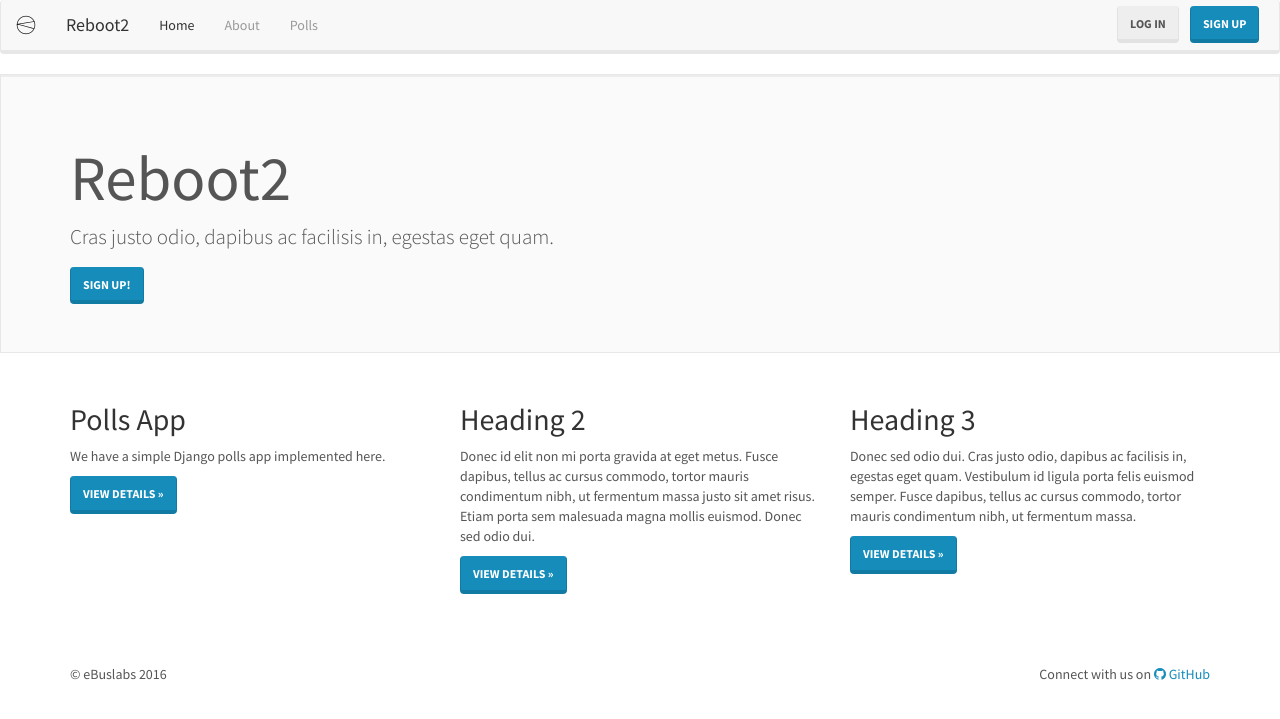
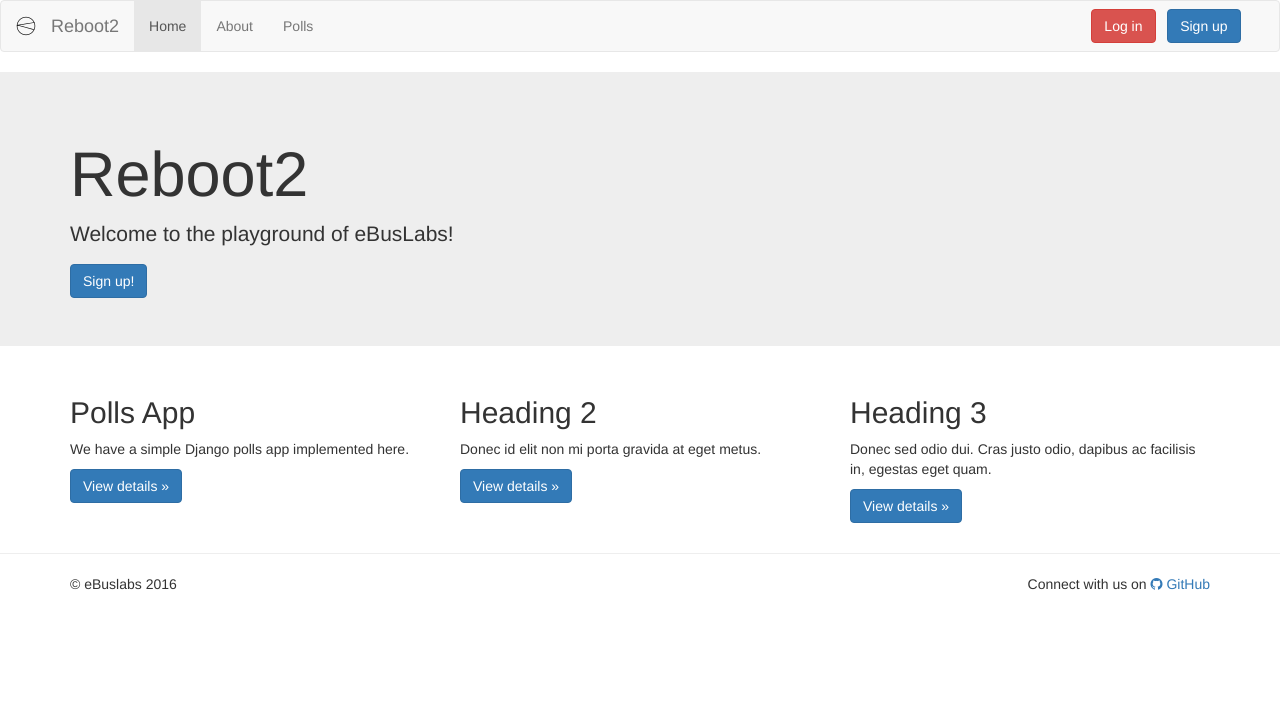
Before and after one commit to eBusLabs/reboot2, a Django app: template src/templates/home.html in a window 1280 px wide. Shown: the top 719 px of the page. Run offline with Django 3.2, Linux system fonts and the light colour scheme; the template is opened without the code that fills it, so the values that code supplies are empty; some libraries are stand-ins or nearby versions.

Commit message:
various template fixes

```diff
--- a/src/templates/admin/base_site.html
+++ b/src/templates/admin/base_site.html
@@ -11,6 +11,4 @@
   <a class="btn btn-default" href="{% url 'home' %}"><span class="glyphicon glyphicon-transfer" aria-hidden="true"></span> Switch to Site</a>
 {% endblock %}
 
-{% block extrahead %}{{ block.super }}
-  <link href="{% static 'site/css/main.css' %}" rel="stylesheet">
-{% endblock %}
+{% block extrahead %}{{ block.super }}{% endblock %}
--- a/src/templates/base.html
+++ b/src/templates/base.html
@@ -13,11 +13,12 @@
     <title>{% block title %}{% include "_brandname.html" %} :: {% endblock %}</title>
 
     <!-- Bootstrap core CSS -->
-    <link href="{% static 'bootstrap/css/bootstrap.min.css' %}" rel="stylesheet">
+    <link rel="stylesheet" href="https://maxcdn.bootstrapcdn.com/bootstrap/3.3.6/css/bootstrap.min.css" >
     <link rel="stylesheet" href="https://maxcdn.bootstrapcdn.com/font-awesome/4.5.0/css/font-awesome.min.css">
 
     <!-- Custom tags for the head tag -->
-    {% block extrahead %}{% endblock extrahead %}
+    {% block extrahead %}
+    {% endblock extrahead %}
 
     <!-- HTML5 shim and Respond.js IE8 support of HTML5 elements and media queries -->
     <!--[if lt IE 9]>
@@ -30,6 +31,7 @@
 
     {% block navbar %}
     <nav class="navbar navbar-default">
+      <div class="container-fluid">
         <div class="navbar-header">
 	        <button type="button" class="navbar-toggle" data-toggle="collapse" data-target=".navbar-collapse">
 				<span class="sr-only">Toggle navigation</span>
@@ -41,27 +43,21 @@
             <a class="navbar-brand" href="{% url 'home' %}"><img src="{% static 'site/img/logo.png' %}" alt="logo"></a>
             <a class="navbar-brand" href="{% url 'home' %}">{% include "_brandname.html" %}</a>
             {% endblock %}
-
         </div>
         {% block navbar-menu %}
         <div class="collapse navbar-collapse">
-          <ul class="nav navbar-nav">
-            {% block navbar-left %}{% endblock %}
-          </ul>
-          <ul class="nav navbar-nav navbar-right">
-            {% block navbar-right %}
+        	<ul class="nav navbar-nav">{% block navbar-left %}{% endblock %}</ul>
+          	<ul class="nav navbar-nav navbar-right">{% block navbar-right %}
             	{% if user.is_authenticated %}
                 	{% if user.is_staff %}
                 		<li><a href="{% url 'admin:index' %}">Admin</a></li>
                 	{% endif %}
                 	<li class="dropdown">
-                    <a href="#" class="dropdown-toggle profile-menu" data-toggle="dropdown">
-			<img src="{% thumbnail user.profile.picture|default:'default_profile.png' 30x30 crop %}" alt="" />
-			{{ user.get_full_name|truncatechars:20 }}
-			<span class="caret"></span>
-		    </a>
-
-                  <ul class="dropdown-menu" role="menu">
+	                    <a href="#" class="dropdown-toggle" data-toggle="dropdown" role="button">
+						<img src="{% thumbnail user.profile.picture|default:'default_profile.png' 20x20 crop %}" alt="" />
+						&nbsp;&nbsp;{{ user.get_full_name|truncatechars:20 }}
+						<span class="caret"></span></a>
+						<ul class="dropdown-menu">
 						  <li><a href="{% url 'profiles:show_self' %}">Profile</a></li>
 						  <li><a href="{% url 'accounts:logout' %}">Logout</a></li>
 						</ul>
@@ -72,39 +68,28 @@
             </ul>
         </div><!--/.nav-collapse -->
         {% endblock %}
+        </div> <!-- .comtainer-fluid -->
     </nav>
     {% endblock navbar %}
 
     {% block messages %}
       {% if messages %}
         {% for message in messages %}
-          <div class="alert alert-{{ message.tags }}">  <!-- singular -->
-            <a class="close" data-dismiss="alert">×</a>
+          <div class="alert alert-{{ message.tags }} alert-dismissible" role="alert">
+           <button type="button" class="close" data-dismiss="alert"><span aria-hidden="true">&times;</span></button>
             {{ message|safe }}
           </div>
         {% endfor %}
       {% endif %}
     {% endblock %}
 
-    {% block splash %}
-    {% endblock splash %}
+    {% block splash %}{% endblock splash %}
 
-    {% block container %}
-    <div class="container">
-
-      <div class="starter-template">
-        <h1>New Project</h1>
-        <p class="lead">Use this document as a way to quickly start any new project.<br> All you get is this text and a mostly barebones HTML document.</p>
-      </div>
-
-    </div><!-- /.container -->
-    {% endblock container %}
+    {% block container %}{% endblock container %}
 
     <!-- Site footer -->
     {% block footer %}
-    <br><br><br>
-      <!-- Some social button for contact will do -->
-      <a name="contact"></a>
+    <hr>
     <div class="container">
     	<div class="footer">
         	<div class="row">
@@ -112,8 +97,7 @@
 	            	<p>&copy; eBuslabs {% now 'Y' %}</p>
 	          	</div>
 	          	<div class="col-lg-6 text-right">
-            Connect with us on
-            <a href="https://github.com/eBusLabs/reboot2"><i class="fa fa-github"></i> GitHub</a>
+	            	Connect with us on <a href="https://github.com/eBusLabs/reboot2"><i class="fa fa-github"></i> GitHub</a>
 	          	</div>
         </div>
         </div>
--- a/src/templates/home.html
+++ b/src/templates/home.html
@@ -11,10 +11,8 @@
 
 {% block navbar-right %}
   {% if not user.is_authenticated %}
-<a class="btn btn-default navbar-btn" href="{% url 'accounts:login' %}" role="button">Log in</a>
-&nbsp;&nbsp;
-<a class="btn btn-primary navbar-btn" href="{% url 'accounts:signup' %}" role="button">Sign up</a>
-&nbsp;&nbsp;&nbsp;&nbsp;&nbsp;&nbsp;
+	<a class="btn btn-danger navbar-btn" href="{% url 'accounts:login' %}" role="button">Log in</a>&nbsp;&nbsp;
+	<a class="btn btn-primary navbar-btn" href="{% url 'accounts:signup' %}" role="button">Sign up</a>&nbsp;&nbsp;&nbsp;&nbsp;&nbsp;&nbsp;
   {% else %}
     {{ block.super }}
   {% endif %}
@@ -26,11 +24,8 @@
 		<div class="row">
 		  <div class="col-md-8 col-sm-8">
 			  <h1>{% include "_brandname.html" %}</h1>
-          <p>Cras justo odio, dapibus ac facilisis in, egestas eget quam.</p>
+			  <p>Welcome to the playground of eBusLabs!</p>
 			  <a class="btn btn-primary" href="{% url 'accounts:signup' %}" role="button">Sign up!</a>
-        </div>
-        <div class="col-md-4 col-sm-4">
-
 		  </div>
 	</div>
 	</div>
@@ -38,9 +33,6 @@
 {% endblock splash %}
 
 {% block container %}
-<!-- Benefits of the Django application -->
-<a name="about"></a>
-
 <div class="container">
   <div class="row">
     <div class="col-lg-4">
@@ -50,17 +42,16 @@
     </div>
     <div class="col-lg-4">
       <h2>Heading 2</h2>
-      <p>Donec id elit non mi porta gravida at eget metus. Fusce dapibus, tellus ac cursus commodo, tortor mauris condimentum nibh, ut fermentum massa justo sit amet risus. Etiam porta sem malesuada magna mollis euismod. Donec sed odio dui. </p>
+      <p>Donec id elit non mi porta gravida at eget metus. </p>
       <p><a class="btn btn-primary" href="#" role="button">View details &raquo;</a></p>
     </div>
     <div class="col-lg-4">
       <h2>Heading 3 </h2>
-      <p>Donec sed odio dui. Cras justo odio, dapibus ac facilisis in, egestas eget quam. Vestibulum id ligula porta felis euismod semper. Fusce dapibus, tellus ac cursus commodo, tortor mauris condimentum nibh, ut fermentum massa.</p>
+      <p>Donec sed odio dui. Cras justo odio, dapibus ac facilisis in, egestas eget quam.</p>
       <p><a class="btn btn-primary" href="#" role="button">View details &raquo;</a></p>
     </div>
   </div>
 </div>
-
 {% endblock container %}
 
 {% block scripts %}
```
Also changed, not shown: src/templates/about.html (+21 -37 lines). Lines whose indentation alone changed are shown as unchanged.
